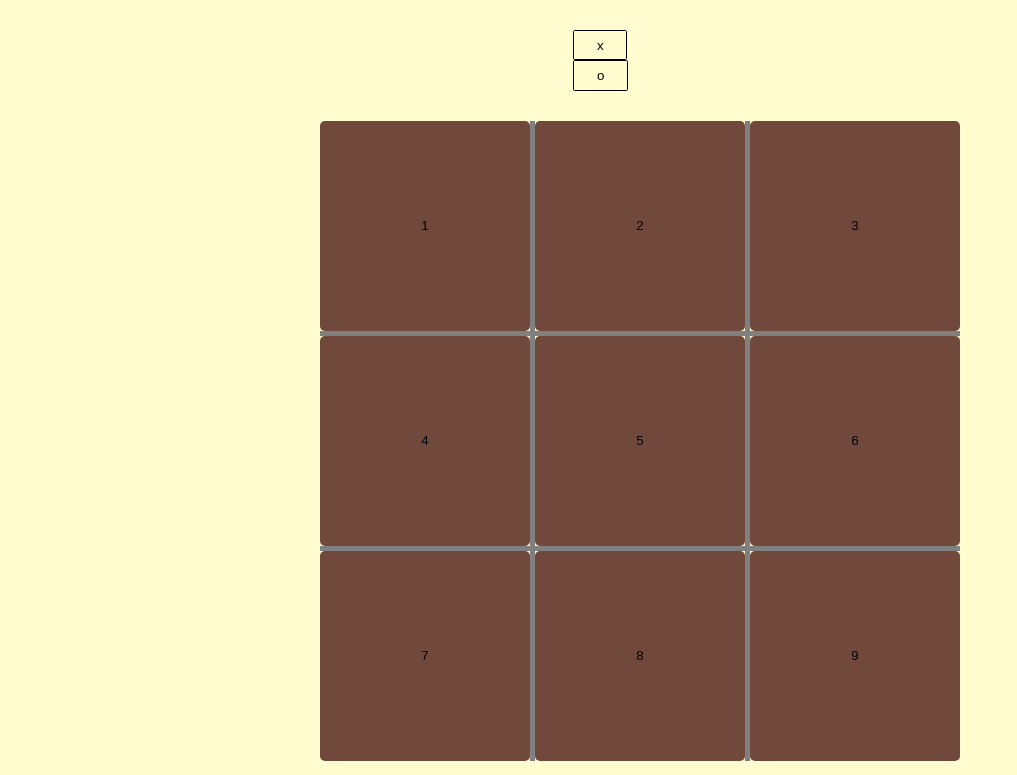
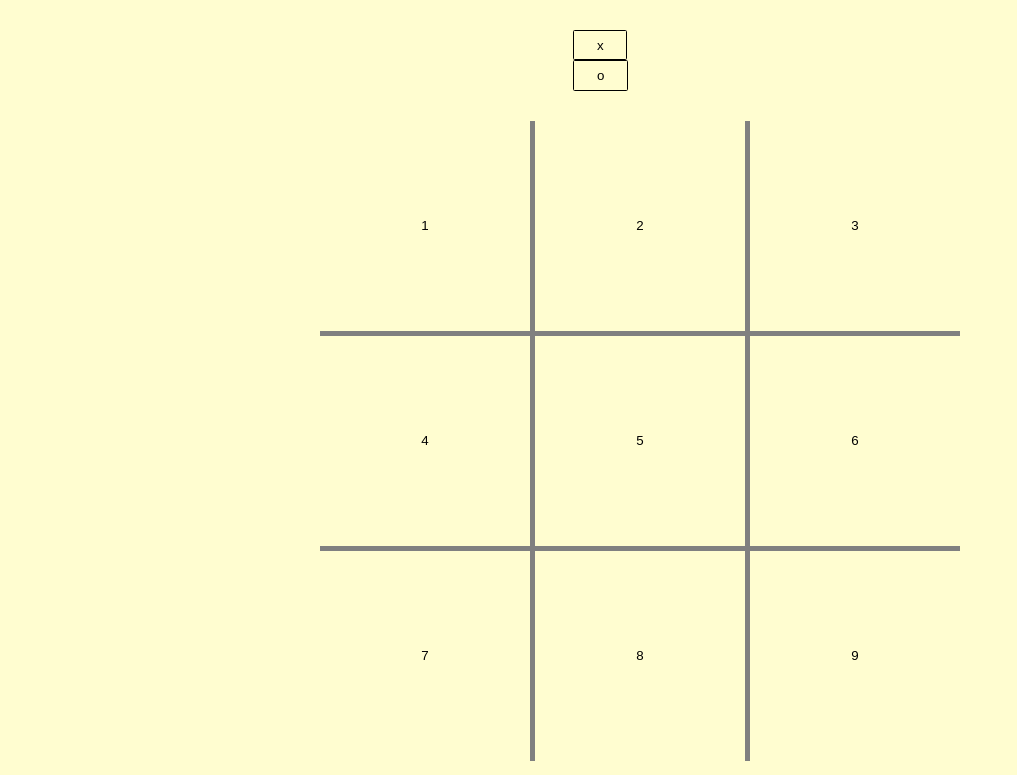
Before and after one commit to teoyi/tic-tac-toe-js, a plain HTML site: page index.html in a window 1280 px wide. Shown: the top 775 px of the page, without its empty margins (0-1017 px from the left). Drawn offline with Linux system fonts and the light colour scheme.

Commit message:
temporary end to styling

```diff
--- a/styles/style.css
+++ b/styles/style.css
@@ -73,8 +73,7 @@ body{
     border-radius: 5px;
     position: relative;
     border : 0;
-    /* background-color:#FFFDD0; */
-    background-color: #70483C;
+    background-color:#FFFDD0;
     cursor: pointer;
     transition: all 0.2s;
 }
```
